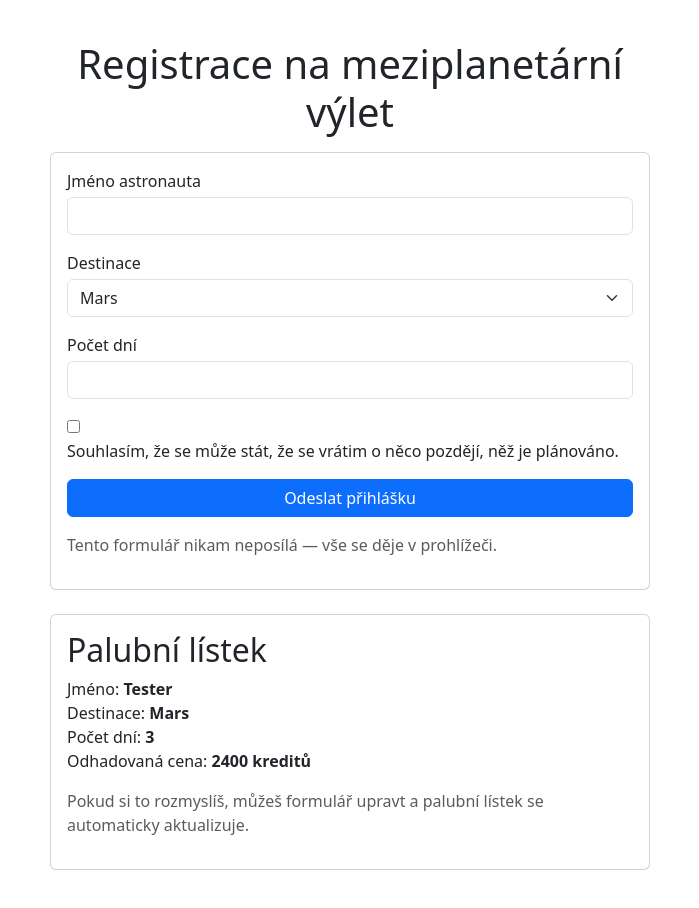
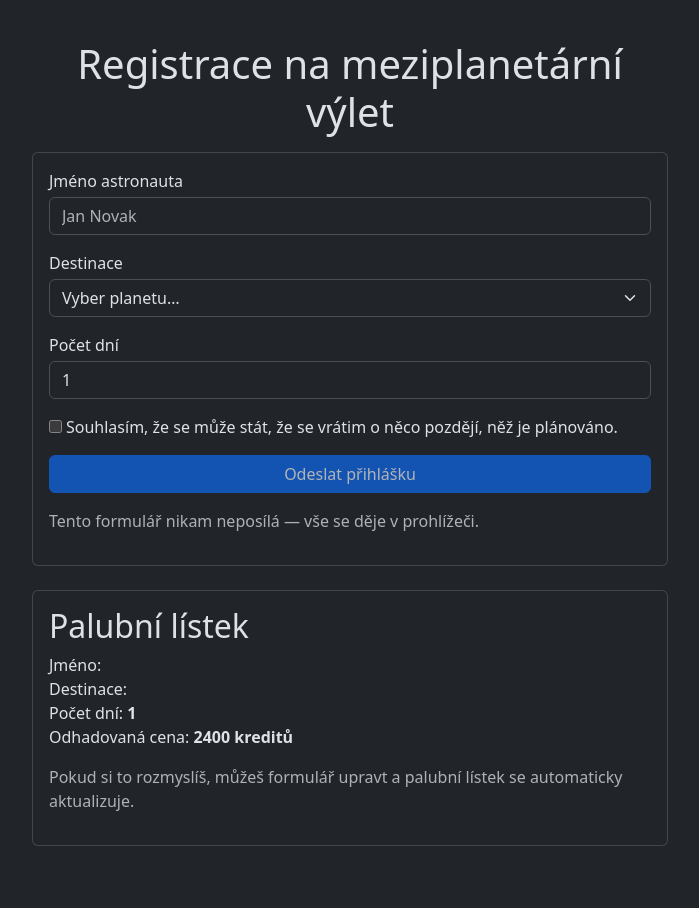
Before and after one commit to gyarab/2025_wt_dostal, a plain HTML site: page vuejs/index.html in a window 1280 px wide. Shown: the whole page, without its empty margins (290-989 px from the left). Drawn offline with nearby package versions, Linux system fonts and the light colour scheme.

Commit message:
Added validation for vueJS web

```diff
--- a/vuejs/index.html
+++ b/vuejs/index.html
@@ -1,8 +1,8 @@
 <!DOCTYPE html>
-<html lang="en">
+<html lang="en" data-bs-theme="dark">
 
 <head>
-    <meta charset="UTF-8">
+    <meta charset=" UTF-8">
     <meta name="viewport" content="width=device-width, initial-scale=1.0">
     <title>VueJS DEMO</title>
     <link rel="icon" href="./favicon.ico">
@@ -11,25 +11,32 @@
 </head>
 
 <body>
-    <div class="container pt-4" style="max-width: 624px; padding-bottom: 400px;">
+    <div class="container pt-4" style="max-width: 660px; padding-bottom: 400px;">
         <h1 class="my-3 text-center">Registrace na meziplanetární výlet</h1>
         <div id="app">
             <div class="card p-3 mb-4">
-                <form>
+                <form @submit.prevent="handleForm">
                     <div class="mb-3">
                         <label class="mb-1" for="name">Jméno astronauta</label>
-                        <input class="form-control" type="text" id="name" name="name">
+                        <input v-model="trip.name" @keyup="validate()" placeholder="Jan Novak" class="form-control"
+                            type="text" id="name" name="name">
+                        <div v-if="errors.name" class="text-danger">
+                            {{ this.errors.name}}
+                        </div>
                     </div>
                     <div class="mb-3">
                         <label class="mb-1" for="planet">Destinace</label>
-                        <select class="form-select" id="planet" name="planet">
-                            <option value="Mars">Mars</option>
-                            <option value="Venuše">Venuše</option>
+                        <select v-model="trip.destination" class="form-select" id="planet" name="planet">
+                            <option disabled value="">Vyber planetu…</option>
+                            <option value="Mars">Mars - pro introverty, co nemusí kyslík</option>
+                            <option value="Měsíc">Měsíc - víkendovka s dobrou Wi-Fi</option>
+                            <option value="Jupiter">Jupiter - jen pro opravdu odolné</option>
+                            <option value="Pluto">Pluto - technicky možná ne planeta, ale proč ne</option>
                         </select>
                     </div>
                     <div class="mb-3">
                         <label class="mb-1" for="days">Počet dní</label>
-                        <input class="form-control" type="number" id="days" name="days">
+                        <input v-model="trip.days" class="form-control" type="number" id="days" name="days">
                     </div>
                     <div class="mb-3">
                         <input class="mb-1 me-1" class="form-check-input" type="checkbox" id="terms">
@@ -37,7 +44,8 @@
                             pozdějí, něž je plánováno.</label>
                     </div>
                     <div class="pb-3">
-                        <button class="btn btn-primary w-100" type="submit">Odeslat přihlášku</button>
+                        <button class="btn btn-primary w-100" :disabled="!isValid" type="submit">Odeslat
+                            přihlášku</button>
                     </div>
                     <p class="text-muted">
                         Tento formulář nikam neposílá — vše se děje v prohlížeči.
@@ -47,9 +55,9 @@
             <div class="card p-3">
                 <h2>Palubní lístek</h2>
                 <p>
-                    Jméno: <strong>Tester</strong> <br>
-                    Destinace: <strong>Mars</strong> <br>
-                    Počet dní: <strong>3</strong> <br>
+                    Jméno: <strong>{{ trip.name }}</strong> <br>
+                    Destinace: <strong>{{ trip.destination }}</strong> <br>
+                    Počet dní: <strong>{{ trip.days }}</strong> <br>
                     Odhadovaná cena: <strong>2400 kreditů</strong> <br>
                 </p>
                 <p class="text-muted">
@@ -70,7 +78,33 @@
             data() {
                 return {
                     message: "Hello World!",
-                    counter: 0
+                    counter: 0,
+                    trip: {
+                        name: "",
+                        destination: "",
+                        days: 1,
+                        accepted: false,
+                    },
+
+                    errors: {}
+                }
+            },
+            computed: {
+                isValid() {
+                    // prevod na boolean !!
+                    return !!this.trip.name
+                }
+            },
+
+            methods: {
+                validate() {
+                    this.errors = {}
+                    if (!this.trip.name) {
+                        this.errors.name = "Jmeno je povinne"
+                    }
+                },
+                handleForm() {
+                    this.validate()
                 }
             }
         })
```
